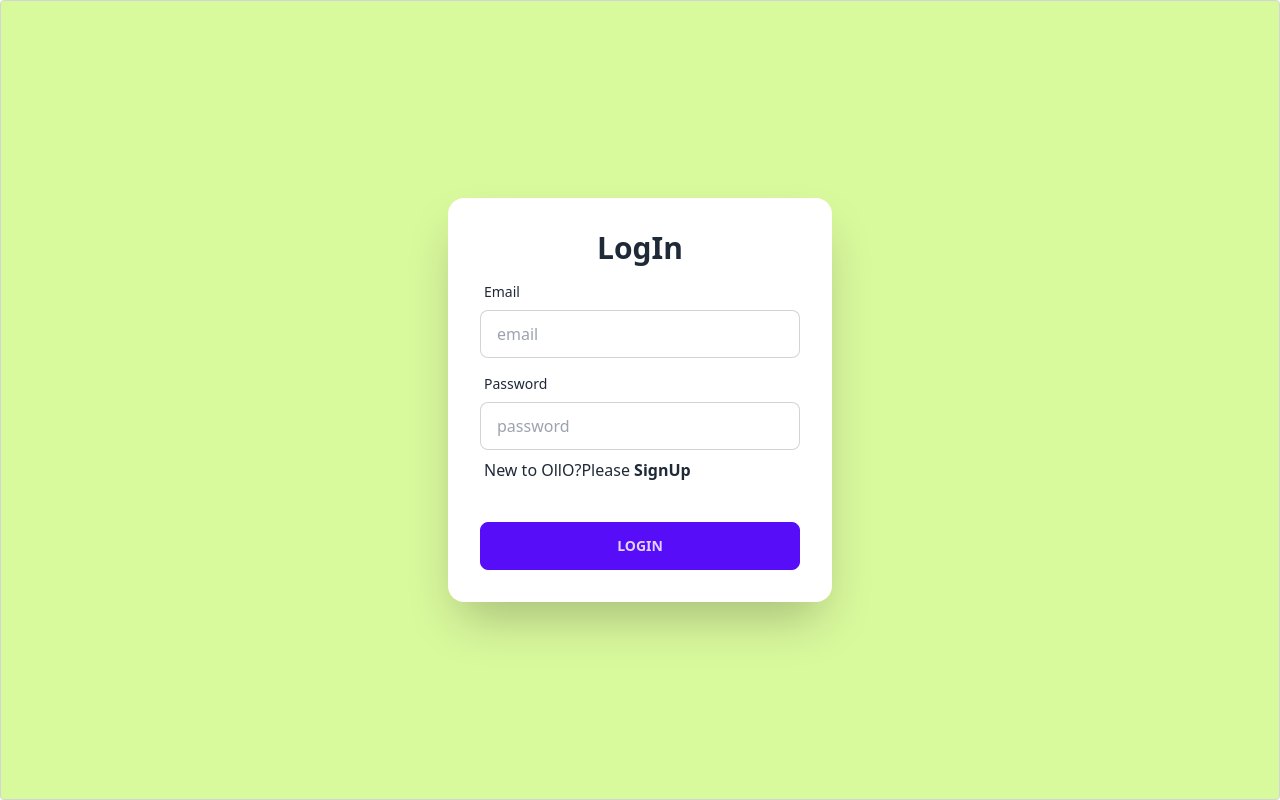
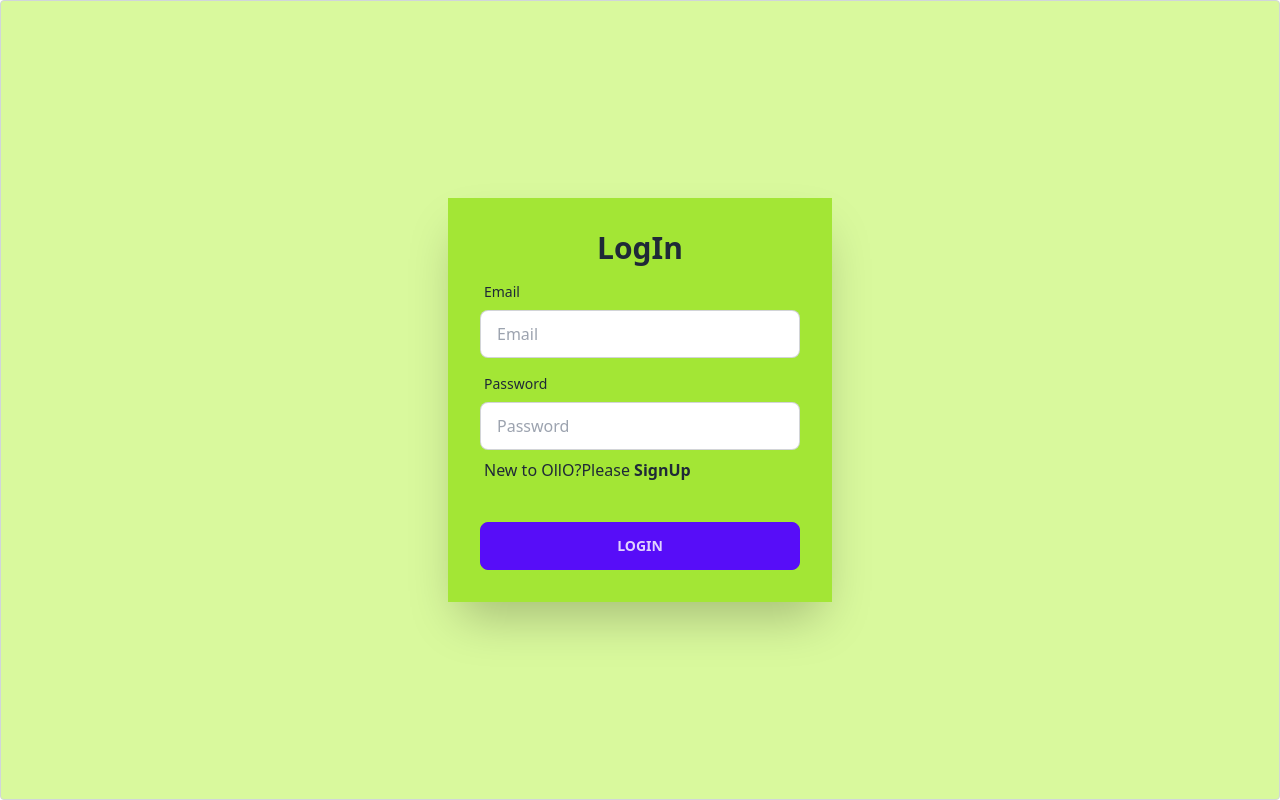
Before and after one commit to MuhiuddinSamim/Ollo, a React (Vite) app: page /logIn in a window 1280 px wide. Built offline with nearby package versions, Linux system fonts and the light colour scheme.

Commit message:
more line added

```diff
--- a/package.json
+++ b/package.json
@@ -17,6 +17,7 @@
     "react-hook-form": "^7.44.3",
     "react-icons": "^4.9.0",
     "react-router-dom": "^6.12.0",
+    "sweetalert2": "^11.7.11",
     "swiper": "^9.3.2"
   },
   "devDependencies": {
--- a/src/Components/SignIn/LogIn.jsx
+++ b/src/Components/SignIn/LogIn.jsx
@@ -1,24 +1,63 @@
 import React from 'react';
-import { Link, NavLink } from 'react-router-dom';
+import { useForm } from 'react-hook-form';
+import {  NavLink } from 'react-router-dom';
+
 
 const LogIn = () => {
+  const { register, handleSubmit, formState: { errors }  } = useForm();
+
+   const onSubmit = (data) => {
+    console.log(data);
+    // Handle form submission logic here
+  };
+
     return (
 
-    <div  className=" border border-gray-300 rounded p-6 bg-lime-200 h-screen flex flex-col justify-center items-center">
+    <div  className=" border border-gray-300 rounded px-2 bg-lime-200 h-screen flex flex-col justify-center items-center">
          <div className="card flex-shrink-0 w-full max-w-sm shadow-2xl bg-base-100">
-      <div className="card-body">
+      <div onSubmit={handleSubmit(onSubmit)} className="card-body  bg-lime-400">
         <h1 className='text-3xl text-center font-bold'>LogIn</h1>
         <div className="form-control">
           <label className="label">
             <span className="label-text">Email</span>
           </label>
-          <input type="text" placeholder="email" className="input input-bordered" />
+           <input
+                type="email"
+                {...register('email', { required: true })}
+                placeholder="Email"
+                className="input input-bordered"
+              />
         </div>
         <div className="form-control">
           <label className="label">
             <span className="label-text">Password</span>
           </label>
-          <input type="text" placeholder="password" className="input input-bordered" />
+           <input
+          type="password"
+          name="password"
+          {...register('password', {
+            required: true,
+            minLength: 6,
+            maxLength: 20,
+            pattern: /(?=.*[A-Z])(?=.*[!@#$&*])(?=.*[0-9])(?=.*[a-z])/,
+          })}
+          placeholder="Password"
+          className="input input-bordered"
+        />
+        {errors.password?.type === 'required' && (
+          <p className="text-red-600">Password is required</p>
+        )}
+        {errors.password?.type === 'minLength' && (
+          <p className="text-red-600">Password must be 6 characters</p>
+        )}
+        {errors.password?.type === 'maxLength' && (
+          <p className="text-red-600">Password must be less than 20 characters</p>
+        )}
+        {errors.password?.type === 'pattern' && (
+          <p className="text-red-600">
+            Password must have one uppercase, one lowercase, one number, and one special character.
+          </p>
+        )}
           <label className="label">
             <p>New to OllO?Please <span className='font-bold'><NavLink to='/signUp'>SignUp</NavLink></span></p>
 
--- a/src/Components/SignUp/SignUp.jsx
+++ b/src/Components/SignUp/SignUp.jsx
@@ -1,169 +1,26 @@
-
-// import React from 'react';
-// import { NavLink } from 'react-router-dom';
-// import { useForm } from 'react-hook-form';
-
-// const SignUp = () => {
-//   const { register, handleSubmit, formState: { errors }  } = useForm();
-
-//   const onSubmit = (data) => {
-//     console.log(data);
-//     // Handle form submission logic here
-//   };
-
-//   return (
-//     <div className="border border-gray-300 rounded px-2 bg-lime-200 h-screen flex flex-col justify-center items-center">
-//       <div className="card flex-shrink-0 w-full max-w-sm shadow-2xl bg-base-100">
-//         <form onSubmit={handleSubmit(onSubmit)} className="card-body bg-lime-400">
-//           <h1 className="text-3xl text-center font-bold">SignUp</h1>
-//           <div className="md:flex gap-2">
-//             <div className="form-control md:w-1/2">
-//               <label className="label">
-//                 <span className="label-text">Name*</span>
-//               </label>
-//               <input
-//                 type="text"
-//                 {...register('name', { required: true })}
-//                 placeholder="Name"
-//                 className="input input-bordered"
-//               />
-//             </div>
-//             <div className="form-control md:w-1/2">
-//               <label className="label">
-//                 <span className="label-text">Email*</span>
-//               </label>
-//               <input
-//                 type="email"
-//                 {...register('email', { required: true })}
-//                 placeholder="Email"
-//                 className="input input-bordered"
-//               />
-//             </div>
-//           </div>
-
-//           <div className="md:flex gap-2">
-//             <div className="form-control md:w-1/2">
-//               <label className="label">
-//                 <span className="label-text">Photo Url*</span>
-//               </label>
-//               <input
-//                 type="text"
-//                 {...register('photo', { required: true })}
-//                 placeholder="Photo url"
-//                 className="input input-bordered"
-//               />
-//             </div>
-//             <div className="form-control md:w-1/2">
-//               <label className="label">
-//                 <span className="label-text">Gender*</span>
-//               </label>
-//               <select
-//                 {...register('gender', { required: true })}
-//                 className="input input-bordered"
-//               >
-//                 <option value="male">Male</option>
-//                 <option value="female">Female</option>
-//               </select>
-//             </div>
-//           </div>
-
-//           <div className="md:flex gap-2">
-//             <div className="form-control md:w-1/2">
-//               <label className="label">
-//                 <span className="label-text">Phone</span>
-//               </label>
-//               <input
-//                 type="number"
-//                 placeholder="Phone Number"
-//                 className="input input-bordered"
-//               />
-//             </div>
-//             <div className="form-control md:w-1/2">
-//               <label className="label">
-//                 <span className="label-text">Address</span>
-//               </label>
-//               <input
-//                 type="text"
-//                 placeholder="Address"
-//                 className="input input-bordered"
-//               />
-//             </div>
-//           </div>
-
-//           <div className="md:flex gap-2">
-//             <div className="form-control md:w-1/2">
-//               <label className="label">
-//                 <span className="label-text">Password*</span>
-//               </label>
-//               {/* <input
-//                 type="password"
-//                 {...register('password', { required: true })}
-//                 placeholder="Password"
-//                 className="input input-bordered"
-//               /> */}
-//                 <input type="password" name='password'  {...register("password", {
-//                                     required: true,
-//                                     minLength: 6,
-//                                     maxLength: 20,
-//                                     pattern: /(?=.*[A-Z])(?=.*[!@#$&*])(?=.*[0-9])(?=.*[a-z])/
-//                                 })} placeholder="password" className="input input-bordered" />
-//                                     {errors.password?.type === 'required' && <p className="text-red-600">Password is required</p>}
-//                                 {errors.password?.type === 'minLength' && <p className="text-red-600">Password must be 6 characters</p>}
-//                                 {errors.password?.type === 'maxLength' && <p className="text-red-600">Password must be less than 20 characters</p>}
-//                                 {errors.password?.type === 'pattern' && <p className="text-red-600">Password must have one Uppercase one lower case, one number and one special character.</p>}
-//             </div>
-//             <div className="form-control md:w-1/2">
-//               <label className="label">
-//                 <span className="label-text">Confirm Password*</span>
-//               </label>
-//               <input
-//                 type="password" name='ConfirmPassword'
-//                 {...register('confirm', { required: true })}
-//                 placeholder="Confirm password"
-//                 className="input input-bordered"
-//               />
-
-//             </div>
-
-//           </div>
-
-//           <label className="label">
-//             <p>
-//               Already have an account?
-//               <span className="font-bold">
-//                 <NavLink to="/logIn">LogIn</NavLink>
-//               </span>
-//             </p>
-//           </label>
-
-//           <div className="form-control mt-6">
-//             <button type="submit" className="btn btn-primary">
-//               SignUp
-//             </button>
-//           </div>
-//         </form>
-//       </div>
-//     </div>
-//   );
-// };
-
-// export default SignUp;
 import React from 'react';
 import { NavLink } from 'react-router-dom';
 import { useForm } from 'react-hook-form';
-import { useState } from 'react';
+import Swal from 'sweetalert2'
 
 const SignUp = () => {
-  const { register, handleSubmit, formState: { errors }  } = useForm();
-    const [passwordMatch, setPasswordMatch] = useState(true);
-
-      const handlePasswordChange = (e) => {
-         const passwordValue = e.target.password.value;
-         const confirmPasswordValue = e.target.ConfirmPassword.value;
-         setPasswordMatch(passwordValue === confirmPasswordValue);
-      };
+  const { register, handleSubmit, formState: { errors }, getValues , reset  } = useForm();
 
 const onSubmit = (data) => {
+    const { password, confirm } = getValues();
+
+    if (password !== confirm) {
+      Swal.fire({
+  title: 'Error!',
+  text: 'Password and confirm password do not match',
+  icon: 'error',
+  confirmButtonText: 'ok'
+})
+      return;
+    }else{
+      reset();
+    }
+
     console.log(data);
     // Handle form submission logic here
   };
@@ -252,49 +109,30 @@ const SignUp = () => {
               <label className="label">
                 <span className="label-text">Password*</span>
               </label>
-        <input
-          type="password"
-          name="password"
-          {...register('password', {
+
+                <input type="password" name='password'  {...register("password", {
                      required: true,
                      minLength: 6,
                      maxLength: 20,
-            pattern: /(?=.*[A-Z])(?=.*[!@#$&*])(?=.*[0-9])(?=.*[a-z])/,
-          })}
-          placeholder="Password"
-          className="input input-bordered"
-          onChange={handlePasswordChange}
-        />
-        {errors.password?.type === 'required' && (
-          <p className="text-red-600">Password is required</p>
-        )}
-        {errors.password?.type === 'minLength' && (
-          <p className="text-red-600">Password must be 6 characters</p>
-        )}
-        {errors.password?.type === 'maxLength' && (
-          <p className="text-red-600">Password must be less than 20 characters</p>
-        )}
-        {errors.password?.type === 'pattern' && (
-          <p className="text-red-600">
-            Password must have one uppercase, one lowercase, one number, and one special character.
-          </p>
-        )}
+                     pattern: /(?=.*[A-Z])(?=.*[!@#$&*])(?=.*[0-9])(?=.*[a-z])/})} placeholder="password" className="input input-bordered" />
+                      {errors.password?.type === 'required' && <p className="text-red-600">Password is required</p>}
+                      {errors.password?.type === 'minLength' && <p className="text-red-600">Password must be 6 characters</p>}
+                      {errors.password?.type === 'maxLength' && <p className="text-red-600">Password must be less than 20 characters</p>}
+                      {errors.password?.type === 'pattern' && <p className="text-red-600">Password must have one Uppercase one lower case, one number and one special character.</p>}
             </div>
             <div className="form-control md:w-1/2">
               <label className="label">
                 <span className="label-text">Confirm Password*</span>
               </label>
               <input
-          type="password"
-          name="ConfirmPassword"
+                type="password" name='ConfirmPassword'
                 {...register('confirm', { required: true })}
                 placeholder="Confirm password"
-          className={`input input-bordered ${passwordMatch ? '' : 'border-red-500'}`}
+                className="input input-bordered"
               />
-        {!passwordMatch && (
-          <p className="text-red-600">Passwords do not match</p>
-        )}
+
             </div>
+
           </div>
 
           <label className="label">
--- a/src/shared/NavBar.jsx
+++ b/src/shared/NavBar.jsx
@@ -10,7 +10,7 @@ const NavBar = () => {
       <li className='font-bold text-xl '><Link to='/dashboard'>Dashbord</Link></li>
     </>
     return (
-    <div className=" navbar fixed z-10 bg-opacity-90 bg-lime-200 px-12 py-4">
+    <div className=" navbar md:fixed z-10 bg-opacity-90 bg-lime-200 md:px-12 sm:px-4 sm:py-1 md:py-1">
   <div className="navbar-start">
     <div className="dropdown">
       <label tabIndex={0} className="btn btn-ghost lg:hidden">
@@ -21,7 +21,7 @@ const NavBar = () => {
       </ul>
     </div>
     <img src={logoImg} width={96} className='hidden sm:inline md:static' alt="" />
-    <a className="btn btn-ghost normal-case  font-extrabold text-3xl">OllO</a>
+    <a className="btn btn-ghost normal-case  font-extrabold md:text-3xl">OllO</a>
   </div>
   <div className="navbar-center hidden lg:flex">
     <ul className="menu menu-horizontal px-1">
@@ -29,7 +29,7 @@ const NavBar = () => {
     </ul>
   </div>
   <div className="navbar-end ">
-    <Link className='px-6 font-bold text-xl text-white py-2 bg-lime-600' to='/logIn'>Login</Link>
+    <Link className='font-bold  text-white py-1 md:py-2 px-4 bg-lime-600' to='/logIn'>Login</Link>
   </div>
 </div>
     );
```
Also changed, not shown: src/Home/Slider.jsx (+25 -2 lines), 1 other file (tests, documents, lock files or other folders). Lines whose indentation alone changed are shown as unchanged.
